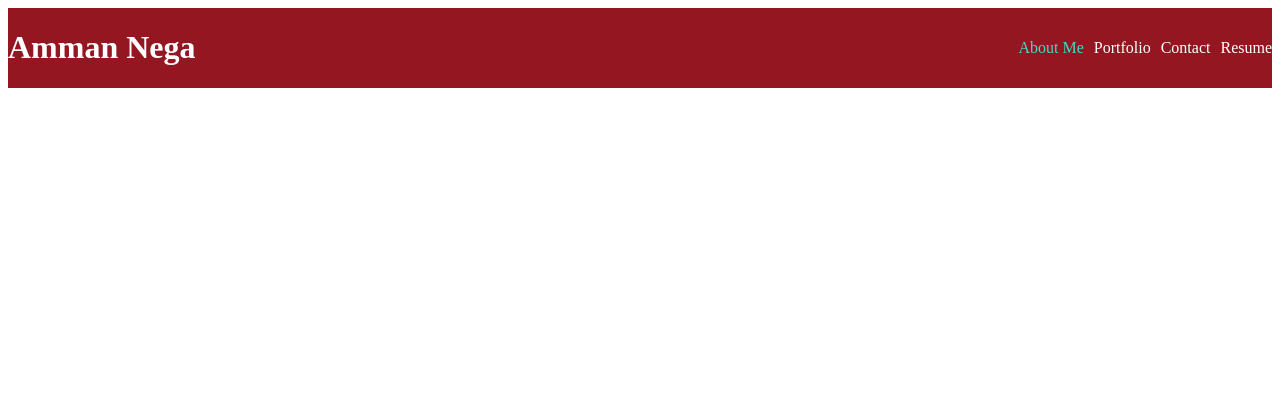
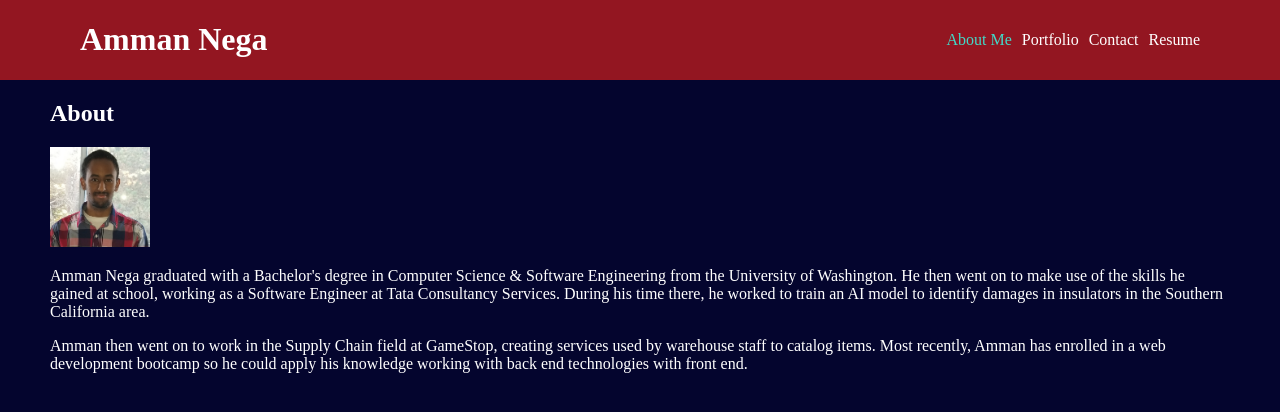
Before and after one commit to amman98/amman-software-developer-portfolio, a React (Create React App) app: page / in a window 1280 px wide. Shown: the top 412 px of the page. Built offline with nearby package versions, Linux system fonts and the light colour scheme.

Commit message:
added content for about me page and edited styling for header

```diff
--- /dev/null
+++ b/src/App.css
@@ -0,0 +1,6 @@
+body {
+    background-color: #04052E;
+    color: white;
+    margin: 0;
+    padding: 0;
+}
--- a/src/App.js
+++ b/src/App.js
@@ -1,13 +1,14 @@
 import { BrowserRouter as Router, Routes, Route } from "react-router-dom";
+import './App.css';
 import Header from './components/Header';
-
+import About from './pages/About';
 
 function App() {
   return (
     <Router>
       <Header />
       <Routes>
-        <Route path="/" />
+        <Route path="/" element={<About/>} />
         <Route path="/portfolio" />
         <Route path="/contact" />
         <Route path="/resume" />
--- a/src/components/Header/index.js
+++ b/src/components/Header/index.js
@@ -1,4 +1,4 @@
-import React,{useState} from 'react';
+import React from 'react';
 import Navigation from '../Navigation';
 import './style.css';
 
--- a/src/components/Header/style.css
+++ b/src/components/Header/style.css
@@ -5,3 +5,7 @@
     flex-direction: row;
     justify-content: space-between;
 }
+
+h1 {
+    margin-left: 5rem;
+}
--- a/src/components/Navigation/index.js
+++ b/src/components/Navigation/index.js
@@ -1,4 +1,4 @@
-import React,{useState} from 'react';
+import React from 'react';
 import { Link, useLocation } from 'react-router-dom'
 import './style.css';
 
--- a/src/components/Navigation/style.css
+++ b/src/components/Navigation/style.css
@@ -1,5 +1,6 @@
 .nav {
     align-self: center;
+    margin-right: 5rem;
 }
 
 .nav-link {
--- /dev/null
+++ b/src/pages/About/index.js
@@ -0,0 +1,16 @@
+import React from 'react';
+import './style.css';
+import profilePicture from '../../images/ProfilePhoto.jpeg';
+
+export default function Header() {
+    return (
+        <div className="about-me">
+            <h2>About</h2>
+            {/* Add image here */}
+            <img className="profile-image" src={profilePicture} alt="profile picture" />
+            <p>Amman Nega graduated with a Bachelor's degree in Computer Science & Software Engineering from the University of Washington. He then went on to make use of the skills he gained at school, working as a Software Engineer at Tata Consultancy Services. During his time there, he worked to train an AI model to identify damages in insulators in the Southern California area.</p>
+
+            <p>Amman then went on to work in the Supply Chain field at GameStop, creating services used by warehouse staff to catalog items. Most recently, Amman has enrolled in a web development bootcamp so he could apply his knowledge working with back end technologies with front end.</p>
+        </div>
+    );
+}
--- /dev/null
+++ b/src/pages/About/style.css
@@ -0,0 +1,9 @@
+.about-me {
+    margin-left: 50px;
+    margin-right: 50px;
+}
+
+.profile-image {
+    width: 100px;
+    height: 100px;
+}
```
Also changed, not shown: src/images/ProfilePhoto.jpeg (added).
